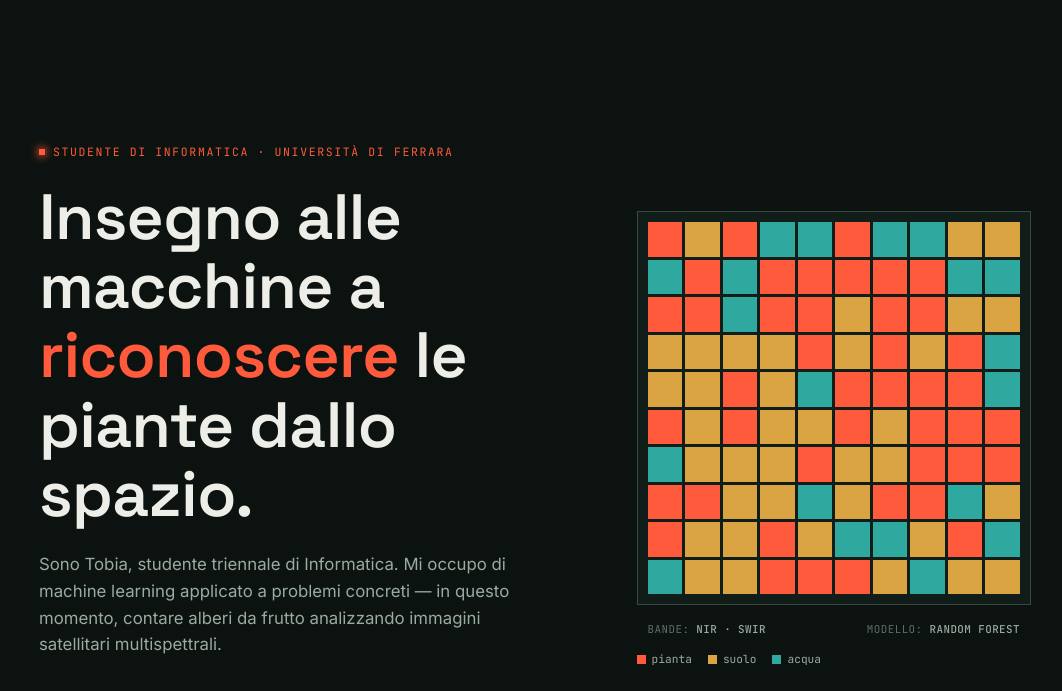
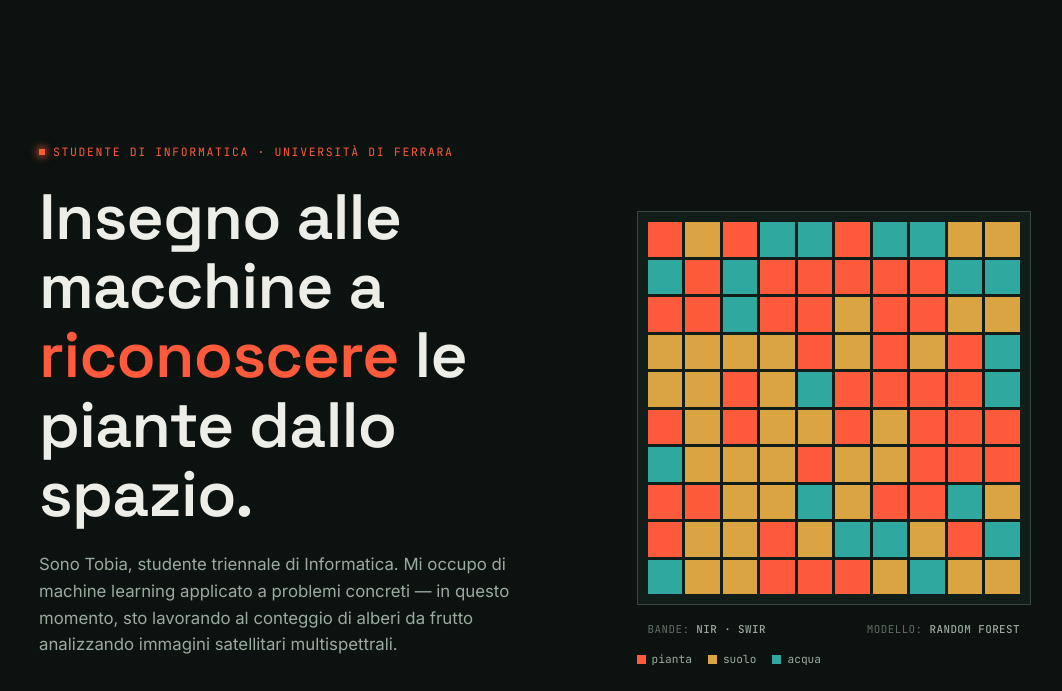
Before and after one commit to Tob1a/Tob1a.github.io, a plain HTML site: page index.html in a window 1280 px wide. Shown: the part 74-765 px from the top of the page, without its empty margins (105-1167 px from the left). Drawn offline with Linux system fonts and the light colour scheme.

Commit message:
Update index.html

```diff
--- a/index.html
+++ b/index.html
@@ -40,7 +40,7 @@
       <div class="hero-copy">
         <span class="eyebrow">Studente di Informatica · Università di Ferrara</span>
         <h1 class="hero-title">Insegno alle macchine a <span class="accent">riconoscere</span> le piante dallo spazio.</h1>
-        <p class="hero-sub">Sono Tobia, studente triennale di Informatica. Mi occupo di machine learning applicato a problemi concreti — in questo momento, contare alberi da frutto analizzando immagini satellitari multispettrali.</p>
+        <p class="hero-sub">Sono Tobia, studente triennale di Informatica. Mi occupo di machine learning applicato a problemi concreti — in questo momento, sto lavorando al conteggio di alberi da frutto analizzando immagini satellitari multispettrali.</p>
         <div class="hero-cta">
           <a href="#project" class="btn btn-primary">Guarda la tesi</a>
           <a href="#contact" class="btn btn-ghost">Scrivimi</a>
```
